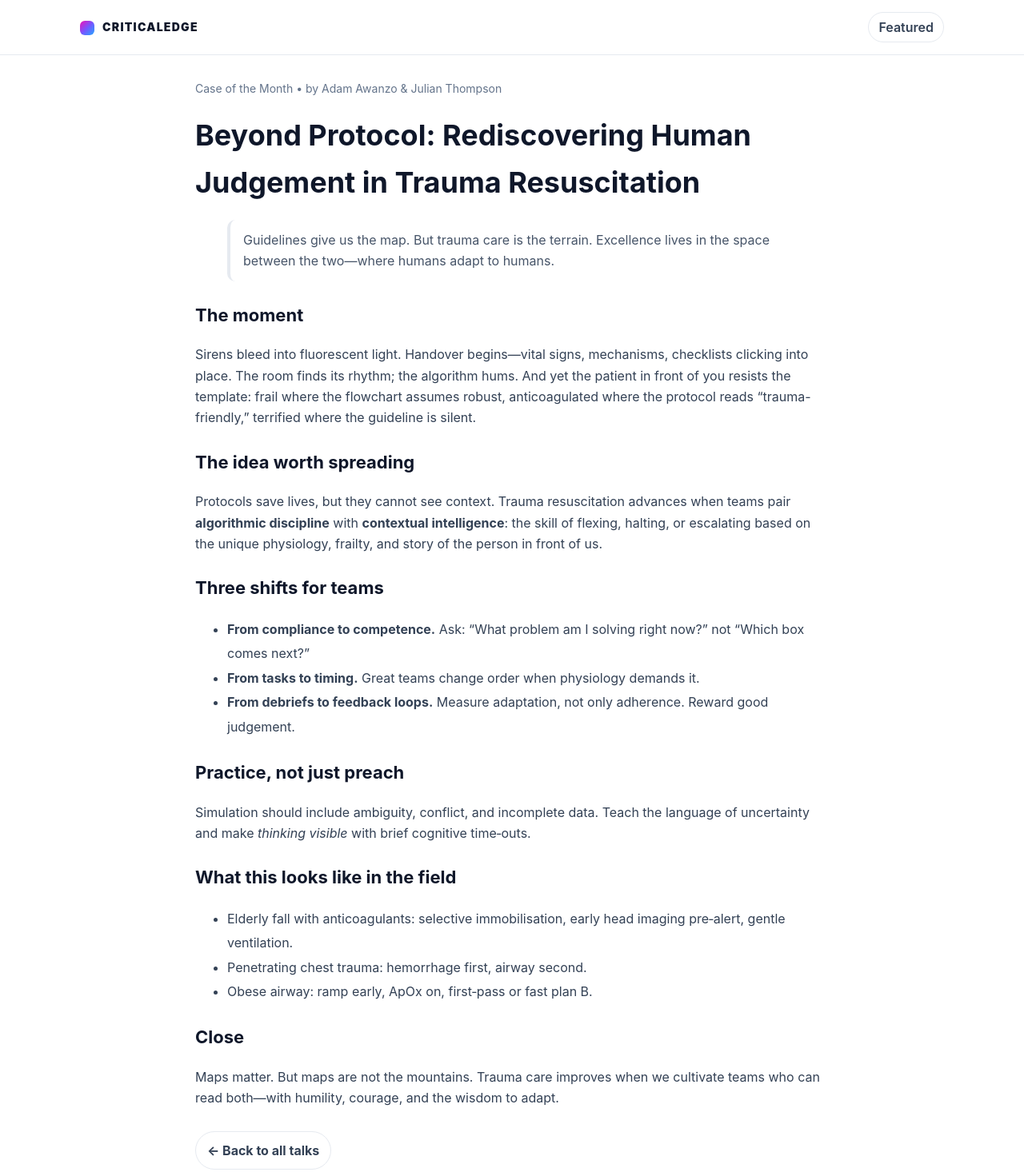
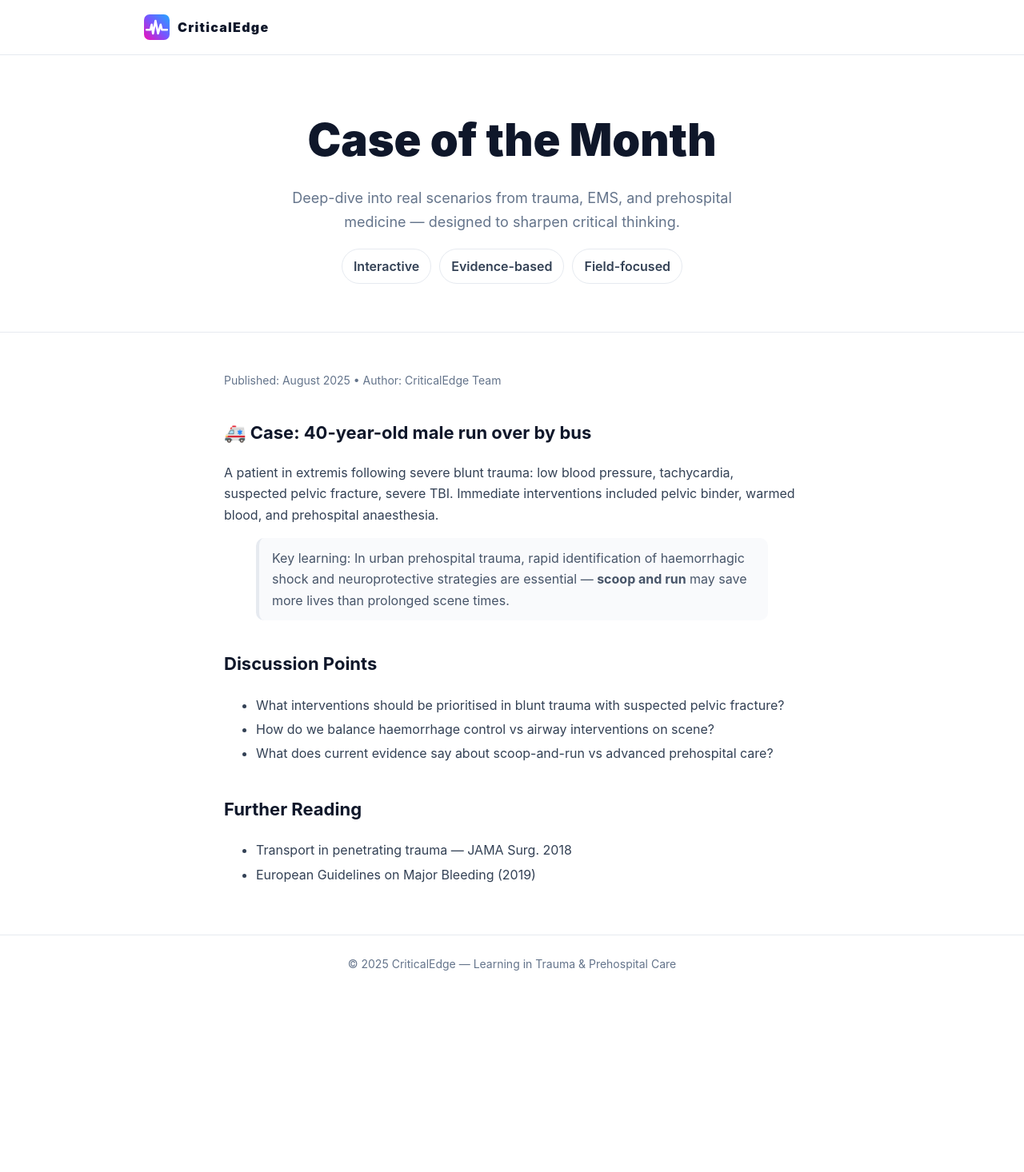
Before and after one commit to aaw001/CriticalEdge, a plain HTML site: page articles/case-of-the-month.html in a window 1280 px wide. Shown: the top 1466 px of the page at 80% size. After the commit the page ends 1241 px from the top, so only its background shows below. Drawn offline with Linux system fonts and the light colour scheme.

Commit message:
Update case-of-the-month.html

```diff
--- a/articles/case-of-the-month.html
+++ b/articles/case-of-the-month.html
@@ -1,44 +1,101 @@
-<!doctype html><html lang="en"><head>
-<meta charset="utf-8"><meta name="viewport" content="width=device-width,initial-scale=1">
-<title>Case of the Month — Beyond Protocol</title>
-<link rel="icon" type="image/svg+xml" href="../assets/logo.svg" />
-<link rel="stylesheet" href="../css/style.css">
-</head><body>
-<header class="header-simple">
+<!doctype html>
+<html lang="en">
+<head>
+  <meta charset="utf-8" />
+  <title>Case of the Month — CriticalEdge</title>
+  <meta name="viewport" content="width=device-width, initial-scale=1" />
+  <link rel="stylesheet" href="/CriticalEdge/css/style.css">
+  <style>
+    /* You can keep this CSS here or in style.css */
+    :root{
+      --accent-grad: linear-gradient(135deg,#f00fb7 0%,#7755ff 50%,#22a8ff 100%);
+      --ink:#0f172a; --text:#334155; --muted:#64748b; --paper:#fff; --canvas:#f7f8fb; --hair:#e6eaf0; --radius:18px;
+    }
+    body{margin:0;font:16px/1.65 Inter,ui-sans-serif,system-ui,-apple-system,Segoe UI,Roboto,Helvetica,Arial,sans-serif;color:var(--text);background:var(--paper)}
+    a{text-decoration:none;color:inherit}
+    .wrap{max-width:960px;margin:0 auto;padding:0 20px}
+    .nav{position:sticky;top:0;z-index:50;background:rgba(255,255,255,.9);backdrop-filter:blur(8px);border-bottom:1px solid var(--hair)}
+    .nav-row{display:flex;align-items:center;justify-content:space-between;height:68px}
+    .brand{display:flex;align-items:center;gap:10px;font-weight:900;color:var(--ink);letter-spacing:.08em}
+    .brand svg{width:32px;height:32px}
+    .hero{padding:60px 0;border-bottom:1px solid var(--hair);text-align:center}
+    .hero h1{font-size:clamp(32px,6vw,56px);margin:0 0 12px;color:var(--ink);font-weight:900}
+    .hero p{max-width:600px;margin:0 auto 18px;color:var(--muted);font-size:18px}
+    .hero .chips{display:flex;flex-wrap:wrap;gap:10px;justify-content:center}
+    .chip{padding:8px 14px;border:1px solid var(--hair);border-radius:999px;background:#fff;font-weight:600}
+    .article{max-width:760px;margin:48px auto;padding:0 20px}
+    .article h2{margin-top:36px;color:var(--ink)}
+    .article blockquote{border-left:4px solid #e6eaf0;padding:12px 16px;border-radius:10px;background:#f9fafc;color:#475569}
+    .footer{border-top:1px solid var(--hair);padding:24px 0;margin-top:60px;text-align:center;color:var(--muted);font-size:14px}
+  </style>
+</head>
+<body>
+
+  <!-- NAV -->
+  <nav class="nav">
     <div class="wrap nav-row">
-    <a class="brand" href="../index.html"><span class="brand-badge"></span><span class="brand-text">CRITICALEDGE</span></a>
-    <div><span class="chip">Featured</span></div>
+      <a href="/CriticalEdge/" class="brand">
+        <!-- Custom SVG logo -->
+        <svg xmlns="http://www.w3.org/2000/svg" viewBox="0 0 100 100">
+          <defs>
+            <linearGradient id="g" x1="0" y1="1" x2="1" y2="0">
+              <stop stop-color="#f00fb7" offset="0%"/>
+              <stop stop-color="#7755ff" offset="50%"/>
+              <stop stop-color="#22a8ff" offset="100%"/>
+            </linearGradient>
+          </defs>
+          <rect x="0" y="0" width="100" height="100" rx="22" fill="url(#g)"/>
+          <polyline points="10,60 25,60 30,40 35,75 45,25 55,75 65,40 70,60 90,60"
+            stroke="#fff" stroke-width="8" fill="none" stroke-linecap="round" stroke-linejoin="round"/>
+        </svg>
+        <span>CriticalEdge</span>
+      </a>
+    </div>
+  </nav>
+
+  <!-- HERO -->
+  <header class="hero">
+    <div class="wrap">
+      <h1>Case of the Month</h1>
+      <p>Deep-dive into real scenarios from trauma, EMS, and prehospital medicine — designed to sharpen critical thinking.</p>
+      <div class="chips">
+        <div class="chip">Interactive</div>
+        <div class="chip">Evidence-based</div>
+        <div class="chip">Field-focused</div>
+      </div>
     </div>
   </header>
+
+  <!-- ARTICLE -->
   <main class="article">
-  <p class="meta">Case of the Month • by Adam Awanzo & Julian Thompson</p>
-  <h1>Beyond Protocol: Rediscovering Human Judgement in Trauma Resuscitation</h1>
-  <blockquote>Guidelines give us the map. But trauma care is the terrain. Excellence lives in the space between the two—where humans adapt to humans.</blockquote>
-  <h2>The moment</h2>
-  <p>Sirens bleed into fluorescent light. Handover begins—vital signs, mechanisms, checklists clicking into place. The room finds its rhythm; the algorithm hums. And yet the patient in front of you resists the template: frail where the flowchart assumes robust, anticoagulated where the protocol reads “trauma-friendly,” terrified where the guideline is silent.</p>
-  <h2>The idea worth spreading</h2>
-  <p>Protocols save lives, but they cannot see context. Trauma resuscitation advances when teams pair <strong>algorithmic discipline</strong> with <strong>contextual intelligence</strong>: the skill of flexing, halting, or escalating based on the unique physiology, frailty, and story of the person in front of us.</p>
-  <h2>Three shifts for teams</h2>
+    <p class="meta">Published: August 2025 • Author: CriticalEdge Team</p>
+    <h2>🚑 Case: 40-year-old male run over by bus</h2>
+    <p>A patient in extremis following severe blunt trauma: low blood pressure, tachycardia, suspected pelvic fracture, severe TBI. Immediate interventions included pelvic binder, warmed blood, and prehospital anaesthesia.</p>
+
+    <blockquote>
+      Key learning: In urban prehospital trauma, rapid identification of haemorrhagic shock and neuroprotective strategies are essential — <strong>scoop and run</strong> may save more lives than prolonged scene times.
+    </blockquote>
+
+    <h2>Discussion Points</h2>
     <ul>
-    <li><strong>From compliance to competence.</strong> Ask: “What problem am I solving right now?” not “Which box comes next?”</li>
-    <li><strong>From tasks to timing.</strong> Great teams change order when physiology demands it.</li>
-    <li><strong>From debriefs to feedback loops.</strong> Measure adaptation, not only adherence. Reward good judgement.</li>
+      <li>What interventions should be prioritised in blunt trauma with suspected pelvic fracture?</li>
+      <li>How do we balance haemorrhage control vs airway interventions on scene?</li>
+      <li>What does current evidence say about scoop-and-run vs advanced prehospital care?</li>
     </ul>
-  <h2>Practice, not just preach</h2>
-  <p>Simulation should include ambiguity, conflict, and incomplete data. Teach the language of uncertainty and make <em>thinking visible</em> with brief cognitive time‑outs.</p>
-  <h2>What this looks like in the field</h2>
+
+    <h2>Further Reading</h2>
     <ul>
-    <li>Elderly fall with anticoagulants: selective immobilisation, early head imaging pre‑alert, gentle ventilation.</li>
-    <li>Penetrating chest trauma: hemorrhage first, airway second.</li>
-    <li>Obese airway: ramp early, ApOx on, first‑pass or fast plan B.</li>
+      <li><a href="/CriticalEdge/articles/transport-penetrating-trauma.html">Transport in penetrating trauma — JAMA Surg. 2018</a></li>
+      <li><a href="/CriticalEdge/articles/european-major-bleeding.html">European Guidelines on Major Bleeding (2019)</a></li>
     </ul>
-  <h2>Close</h2>
-  <p>Maps matter. But maps are not the mountains. Trauma care improves when we cultivate teams who can read both—with humility, courage, and the wisdom to adapt.</p>
-  <p style="margin-top:28px"><a class="btn" href="../articles/index.html">← Back to all talks</a></p>
   </main>
+
+  <!-- FOOTER -->
   <footer class="footer">
-  <div class="wrap foot-row"><div class="foot-brand"><span class="foot-badge"></span><span>CRITICALEDGE</span></div><nav class="foot-nav"><a href="#">Privacy</a><a href="#">Terms</a><a href="#">Contact</a></nav></div>
-  <div class="wrap foot-copy">© <span id="yr"></span> CriticalEdge.</div>
+    <div class="wrap">
+      © 2025 CriticalEdge — Learning in Trauma & Prehospital Care
+    </div>
   </footer>
-<script src="../js/script.js"></script>
-</body></html>
+
+</body>
+</html>
```
Lines whose indentation alone changed are shown as unchanged.
